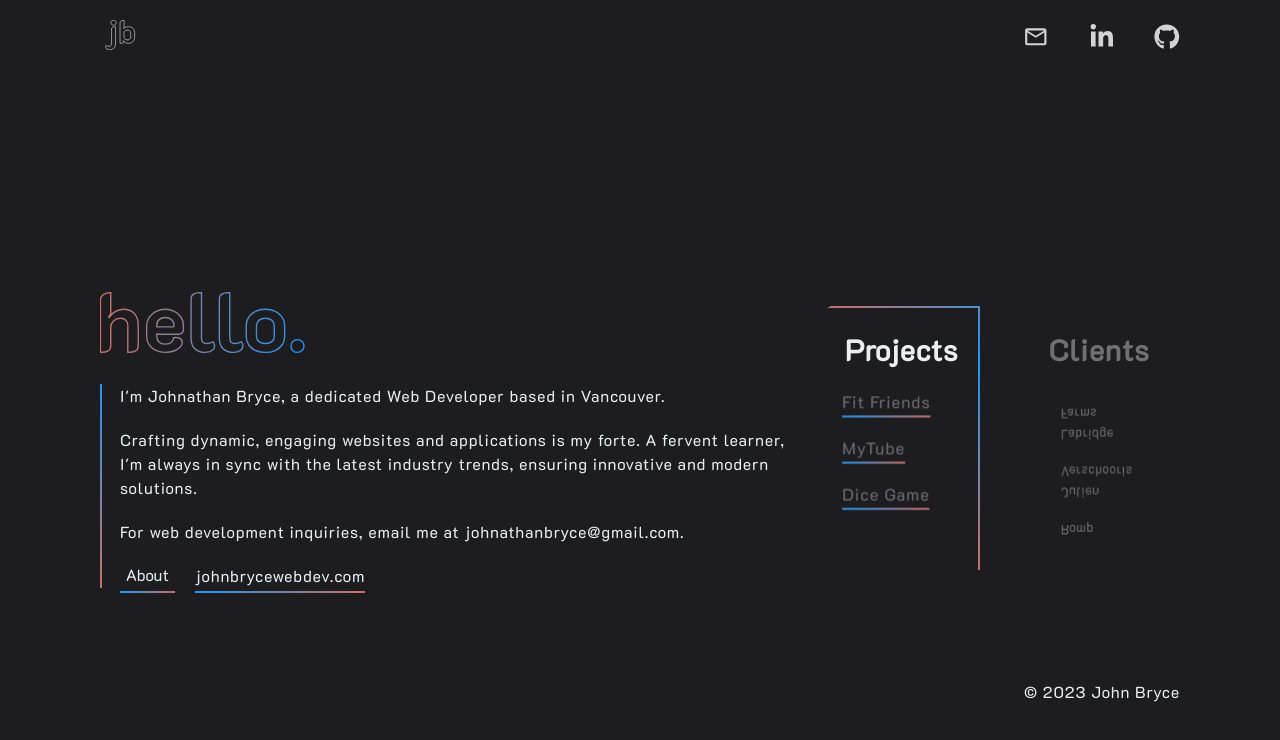
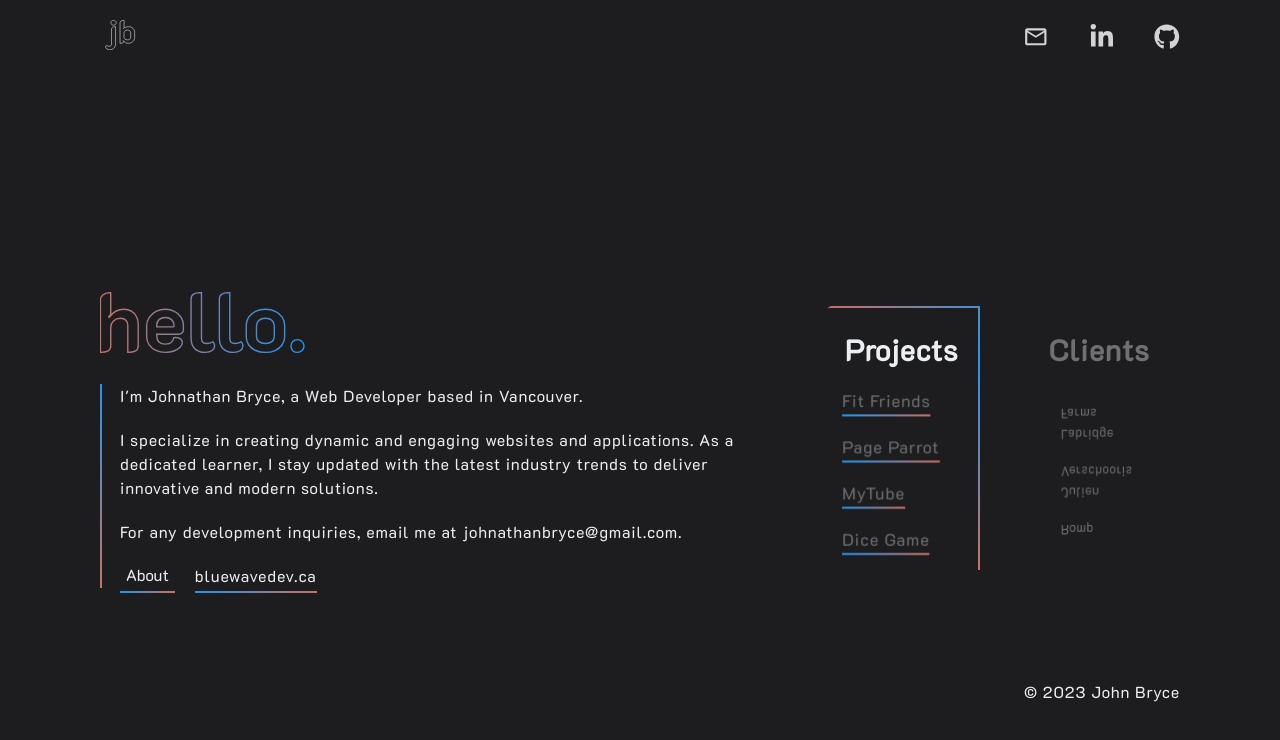
Before and after one commit to johnathanbryce/jb-portfolio, a Next.js app: page / in a window 1280 px wide. Shown: the top 740 px of the page. Built offline with nearby package versions, Linux system fonts and the light colour scheme.

Commit message:
added: page parrot content. updates: minor copy updates here and there

```diff
--- a/src/components/ContentContainer/ContentContainer.tsx
+++ b/src/components/ContentContainer/ContentContainer.tsx
@@ -27,6 +27,9 @@ export default function ContentContainer() {
     switch (activeContent) {
       case 'Fit Friends':
         setActiveTechStack(['typescript', 'node.js', 'next.js', 'firebase', 'database', 'api', 'css']);
+        break;
+      case 'Page Parrot':
+        setActiveTechStack(['javascript', 'css', 'api']);
         break;
       case 'MyTube':
         setActiveTechStack(['typescript', 'next.js', 'css', 'api']);
@@ -72,18 +75,18 @@ export default function ContentContainer() {
           <AboutContentCard title="Testimonials">
             <Testimonials/>
           </AboutContentCard>);
-      case 'XYZ':
-        return <p> xyz </p>;
       case 'Fit Friends':
         return <ContentCard  title='Fit Friends' isActive={activeContent === 'Fit Friends'} url='https://fitfriends.ca' github='https://github.com/johnathanbryce/fitfriends' techStack={['TypeScript', 'Node.js', 'Next.js', 'Firebase Realtime Database', 'Firebase Auth']} description="A dynamic full-stack web application that enables users to create, join, and invite others to personalized fitness challenges. As my debut full-stack project, it exemplifies a seamless integration of front-end flair and back-end prowess, offering an interactive platform for fitness community building."/>;
-      case 'MyTube':
+      case 'Page Parrot':
+        return <ContentCard  title='Page Parrot' isActive={activeContent === 'Page Parrot'} url='https://chromewebstore.google.com/detail/pageparrot/ehilghlppkldlgcjcmcpkmampljodinn' github='https://github.com/johnathanbryce/page-parrot' techStack={['JavaScript', 'Chrome Extension API']} description="A Google Chrome extension that allows you to set, edit, and delete reminders for specific web pages. This project was an enjoyable return to vanilla JavaScript, marking my first venture into creating a Chrome extension."/>;
+        case 'MyTube':
         return <ContentCard  title='My Tube' isActive={activeContent === 'MyTube'} url='https://mytube-jb.vercel.app/' github='https://github.com/johnathanbryce/mytube' techStack={['TypeScript', 'Next.js', 'YouTube API']} description="Fetches data from multiple YouTube channels, displaying the 8 latest videos for each. With fluid integration with the YouTube API, it keeps me updated on the latest content from my favourite creators, all in one place."/>;
       case 'Dice Game':
-        return <ContentCard  title='Dice Game' isActive={activeContent === 'Dice Game'}  url='https://dice-game-jb.netlify.app'  techStack={['JavaScript', 'jQuery']} github='https://github.com/johnathanbryce/Dice-Game' description="A dice rolling game against a computer. Highest number after 3 rolls wins! My final individual project for BCIT's COMP2131 - Web Development with Javascript that received a grade of 100%."/>;
+        return <ContentCard  title='Dice Game' isActive={activeContent === 'Dice Game'}  url='https://dice-game-jb.netlify.app'  techStack={['JavaScript', 'jQuery']} github='https://github.com/johnathanbryce/Dice-Game' description="A dice rolling game against a computer. Highest number after 3 rolls wins! My final individual project for BCIT's COMP2131 - Web Development with Javascript that received a final grade of 100%."/>;
       case 'Romp':
         return <ContentCard  title='Romp' isActive={activeContent === 'Romp'}  url='https://rompathlete.com/' techStack={['TypeScript/JavaScript', 'React', 'React Native', 'Recoil', 'Custom Backend APIs', 'Google APIs']} github='https://github.com/rompAthlete/rompWebsite' appStore='https://apps.apple.com/us/app/romp-social-activity-planning/id1627077719' googlePlay='https://play.google.com/store/apps/details?id=com.rompAthlete&hl=en_US' description="Romp is an activity planning social platform that allows you to create and share activities and events. You can broadcast what you are doing, when you are doing it, and then go and do it with the people you actually want to do it with, in your area."/>;
       case 'JB Web Dev':
-        return <ContentCard  title='JB Web Dev & Design' isActive={activeContent === 'JB Web Dev'}  url='https://www.johnbrycewebdev.com/' techStack={['TypeScript', 'Next.js']} github='https://github.com/johnathanbryce/johnbryce-web-dev' description="Promotes my professional web development abilities, focusing on small businesses as my target audience."/>;
+        return <ContentCard  title='JB Web Dev & Design' isActive={activeContent === 'JB Web Dev'}  url='https://www.bluewavedev.ca/' techStack={['TypeScript', 'Next.js']} github='https://github.com/johnathanbryce/johnbryce-web-dev' description="Promotes my professional web development abilities, focusing on small businesses as my target audience."/>;
       case 'Julien Verschooris':
         return <ContentCard  title='Julien Verschooris' isActive={activeContent === 'Julien Verschooris'}  url='https://www.julienverschooris.com/' techStack={['TypeScript', 'Next.js']} github='https://github.com/johnathanbryce/julien-verschooris' description="A portfolio website that showcases the latest personal and professional music compositions of Julien Verschooris, a multi-award-winning composer."/>;
       case 'Labridge Farms':
@@ -101,12 +104,12 @@ export default function ContentContainer() {
           </div>
         </div>
 
-        {activeContent !== 'About' && activeContent !== 'Skills' && activeContent !== 'Testimonials' ?(
+        {activeContent !== 'About' && activeContent !== 'Skills' && activeContent !== 'Testimonials' ? (
           <div className={styles.projects_work_container}>
             <CategoryCard
               title="Projects"
               setActiveCategory={() => toggleActiveCategory('Projects')}
-              contentList={['Fit Friends', 'MyTube', 'Dice Game']}
+              contentList={['Fit Friends', 'Page Parrot', 'MyTube', 'Dice Game']}
               setActiveContent={setActiveContent}
               isActive={activeCategory === 'Projects'}
             />
--- a/src/components/Intro/Intro.tsx
+++ b/src/components/Intro/Intro.tsx
@@ -26,14 +26,14 @@ export default function Intro() {
       </svg>
 
       <div className={styles.content_wrapper}>
-        <p> I&apos;m Johnathan Bryce, a dedicated Web Developer based in Vancouver. </p>
-        <p>Crafting dynamic, engaging websites and applications is my forte. A fervent learner, I&apos;m always in sync with the latest industry trends, ensuring innovative and modern solutions.</p>
-        <p> For web development inquiries, email me at <Link href="mailto:johnathanbryce@gmail.com" target='_blank' > johnathanbryce@gmail.com.</Link> </p>
+        <p> I&apos;m Johnathan Bryce, a Web Developer based in Vancouver. </p>
+        <p>I specialize in creating dynamic and engaging websites and applications. As a dedicated learner, I stay updated with the latest industry trends to deliver innovative and modern solutions.</p>
+        <p> For any development inquiries, email me at <Link href="mailto:johnathanbryce@gmail.com" target='_blank' > johnathanbryce@gmail.com.</Link> </p>
         <div className={styles.button_container}>
           <button className={styles.button} onClick={() =>setActiveContent('About')}>
             About
           </button>
-          <CustomLink href="https://www.johnbrycewebdev.com/" title="johnbrycewebdev.com"/>
+          <CustomLink href="https://www.bluewavedev.ca/" title="bluewavedev.ca"/>
         </div>
       </div>
     </article>
--- a/src/components/Testimonials/Testimonials.tsx
+++ b/src/components/Testimonials/Testimonials.tsx
@@ -25,6 +25,21 @@ export default function Testimonials() {
 
             <article className={styles.testimonial}>
                 <blockquote className={styles.testimonial_quote}>
+                    &quot;John has been a pleasure to work with on the Labridge Farms website. He communicated with me every step of the way and was always open to feedback and changes. His dedication and genuine interest in capturing the essence of our dog breeding and farm business made the process smooth and enjoyable. We continue to collaborate on updates to the website, big or small, and Johnathan handles them smoothly and efficiently. I couldn&apos;t be happier with the end result and highly recommend his services. &quot;
+                </blockquote>
+                <figcaption className={styles.testimonial_author}>
+                    <div className={styles.author_name}>
+                       <p><b>- Matthew Durant</b></p>
+                    </div>
+                    <div className={styles.author_role}>
+                         <p> Owner: </p>
+                         <CustomLink title="labridgefarms.com"  href='https://labridgefarms.com/'/>
+                    </div>
+                </figcaption>
+            </article>
+
+            <article className={styles.testimonial}>
+                <blockquote className={styles.testimonial_quote}>
                     &quot;Working with John on my portfolio site was a great experience. He nailed the details and captured the essence of my work. The project moved quickly and smoothly, thanks to John&apos;s skill and dedication. &quot;
                 </blockquote>
                 <figcaption className={styles.testimonial_author}>
--- a/src/context/ContentProvider.tsx
+++ b/src/context/ContentProvider.tsx
@@ -1,5 +1,5 @@
 'use client'
-import React, { createContext, useContext, useState, useEffect } from 'react';
+import React, { createContext, useContext, useState } from 'react';
 
 type ContentContextType = {
   activeTechStack: string[];
```
